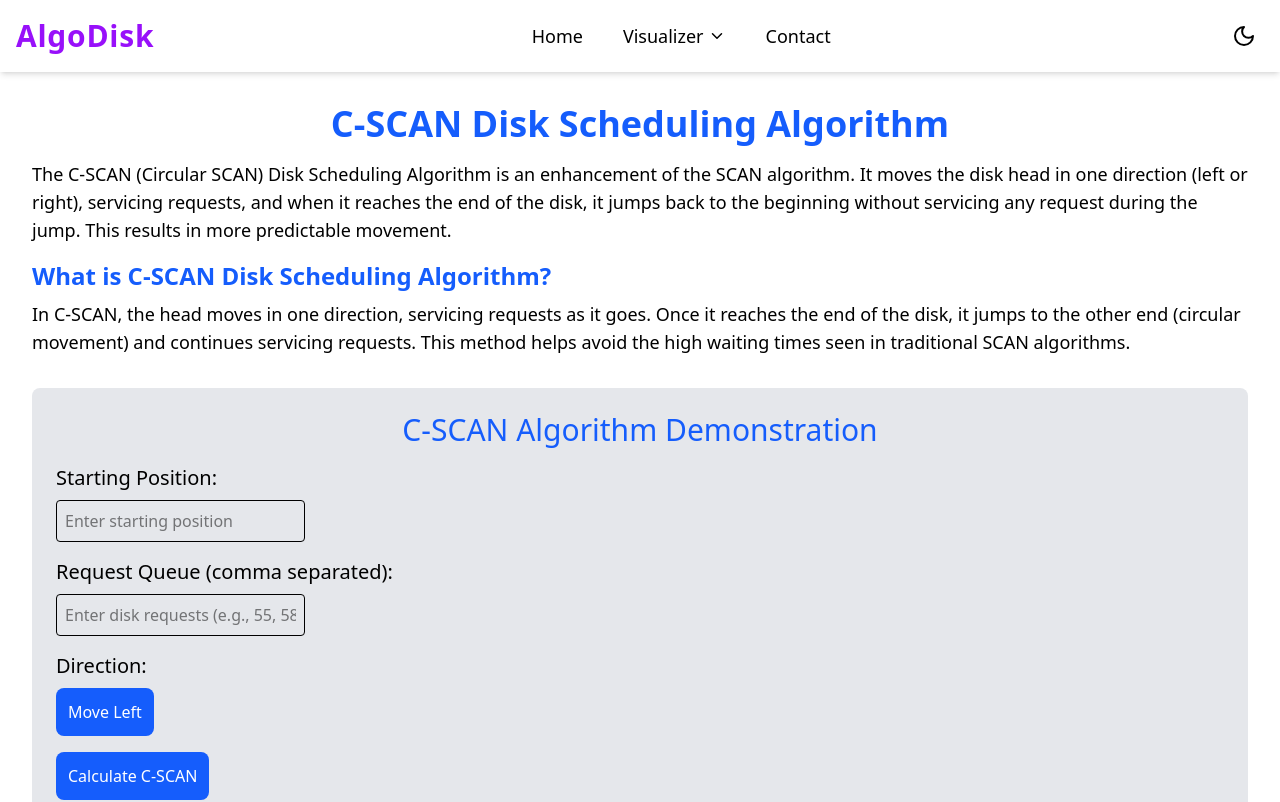
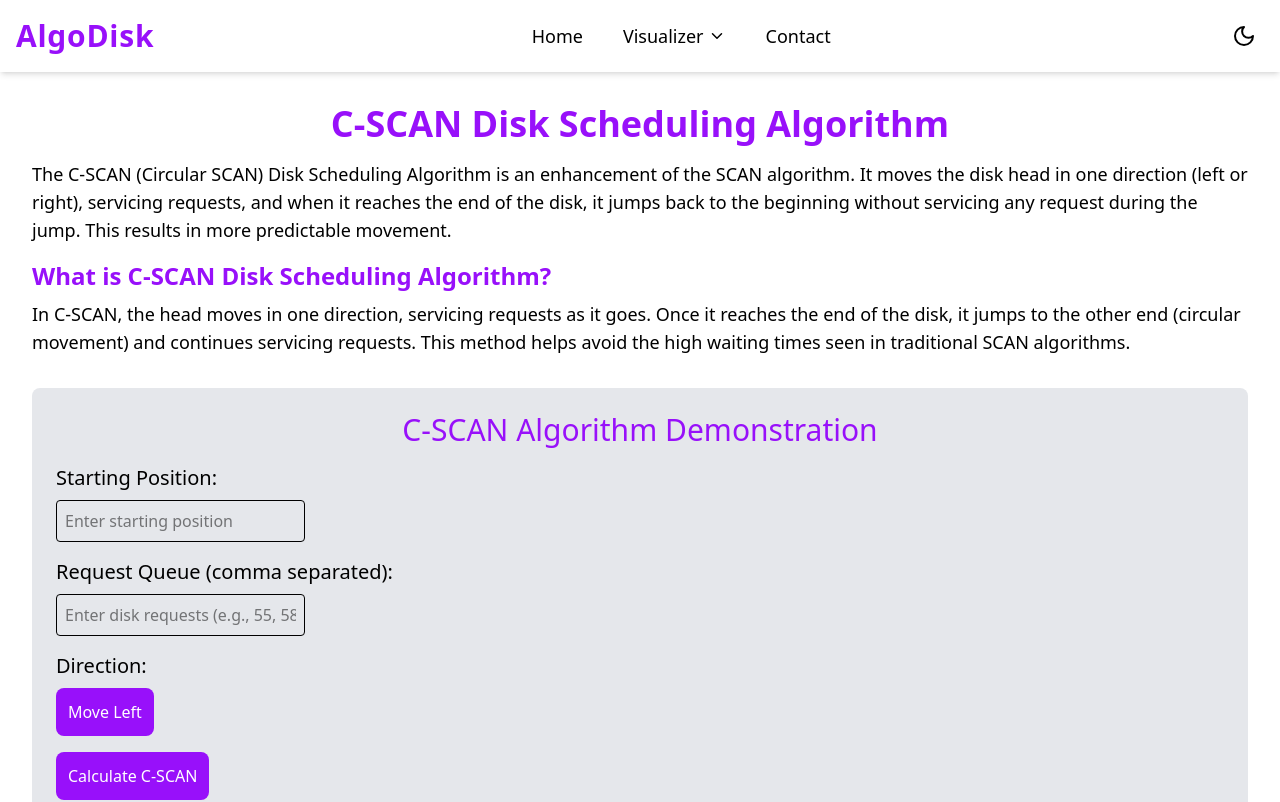
Before and after one commit to pranav-gadewar/AlgoDisc, a React (Vite) app: page /cscan in a window 1280 px wide. Shown: the top 802 px of the page. Built offline with nearby package versions, Linux system fonts and the light colour scheme.

Commit message:
Update C-SCAN.jsx

```diff
--- a/src/Components/Pages/Algorithms/C-SCAN.jsx
+++ b/src/Components/Pages/Algorithms/C-SCAN.jsx
@@ -66,14 +66,14 @@ function CSCAN() {
   return (
     <div className="scan-container p-8">
       <div className="intro-section mb-8">
-        <h1 className="text-4xl font-bold text-center text-blue-600 mb-4">C-SCAN Disk Scheduling Algorithm</h1>
+        <h1 className="text-4xl font-bold text-center text-purple-600 mb-4">C-SCAN Disk Scheduling Algorithm</h1>
         <p className="text-lg mb-4">
           The C-SCAN (Circular SCAN) Disk Scheduling Algorithm is an enhancement of the SCAN algorithm. It moves the disk head
           in one direction (left or right), servicing requests, and when it reaches the end of the disk, it jumps back to the
           beginning without servicing any request during the jump. This results in more predictable movement.
         </p>
 
-        <h3 className="text-2xl font-semibold text-blue-600 mb-2">What is C-SCAN Disk Scheduling Algorithm?</h3>
+        <h3 className="text-2xl font-semibold text-purple-600 mb-2">What is C-SCAN Disk Scheduling Algorithm?</h3>
         <p className="text-lg mb-4">
           In C-SCAN, the head moves in one direction, servicing requests as it goes. Once it reaches the end of the disk, it jumps
           to the other end (circular movement) and continues servicing requests. This method helps avoid the high waiting times
@@ -83,7 +83,7 @@ function CSCAN() {
 
       {/* C-SCAN Demonstration Section */}
       <div className="demo-section bg-gray-200 p-6 rounded-lg">
-        <h2 className="text-3xl text-center text-blue-600 mb-4">C-SCAN Algorithm Demonstration</h2>
+        <h2 className="text-3xl text-center text-purple-600 mb-4">C-SCAN Algorithm Demonstration</h2>
 
         <div className="mb-4">
           <label htmlFor="startPos" className="block text-xl mb-2">Starting Position:</label>
@@ -113,7 +113,7 @@ function CSCAN() {
           <label className="block text-xl mb-2">Direction:</label>
           <button
             onClick={() => setDirection(direction === "right" ? "left" : "right")}
-            className="bg-blue-600 text-white p-3 rounded-lg hover:bg-blue-700 transition"
+            className="bg-purple-600 text-white p-3 rounded-lg hover:bg-purple-700 transition"
           >
             Move {direction === "right" ? "Left" : "Right"}
           </button>
@@ -121,7 +121,7 @@ function CSCAN() {
 
         <button
           onClick={calculateCSCAN}
-          className="bg-blue-600 text-white p-3 rounded-lg hover:bg-blue-700 transition"
+          className="bg-purple-600 text-white p-3 rounded-lg hover:bg-purple-700 transition"
         >
           Calculate C-SCAN
         </button>
@@ -129,7 +129,7 @@ function CSCAN() {
         {/* Line Graph Diagram */}
         {graphData && (
           <div className="mt-8">
-            <h3 className="text-2xl text-blue-600 mb-2">C-SCAN Movement Line Graph</h3>
+            <h3 className="text-2xl text-purple-600 mb-2">C-SCAN Movement Line Graph</h3>
             <Line data={graphData} options={{
               responsive: true,
               plugins: {
```
